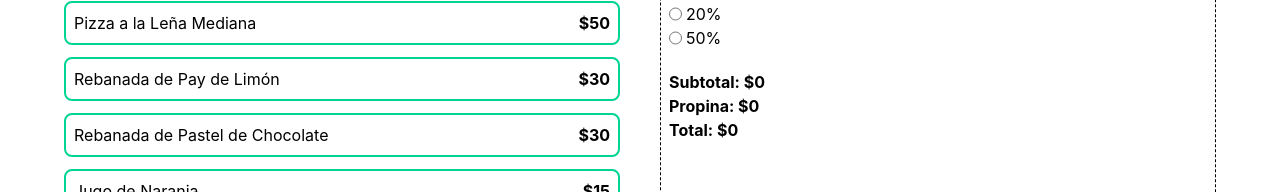
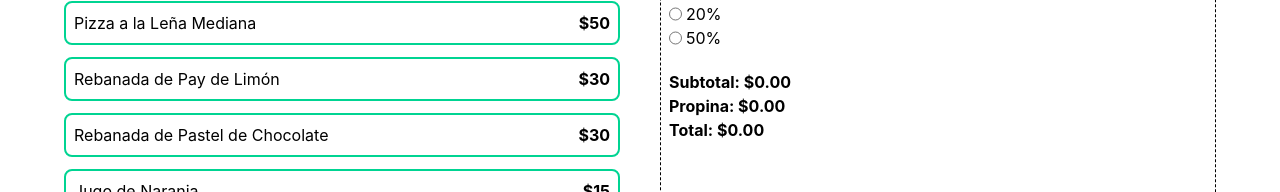
Before and after one commit to justjianpier/calculadora-propinas, a React (Vite) app: page / in a window 1280 px wide. Shown: the part 299-491 px from the top of the page. Built offline with nearby package versions, Linux system fonts and the light colour scheme.

Commit message:
refactor: apply formatCurrency to components

```diff
--- a/src/components/OrderTotals.tsx
+++ b/src/components/OrderTotals.tsx
@@ -1,3 +1,4 @@
+import { formatCurrency } from "../helpers";
 import type { OrderItem } from "../types";
 
 type OrderTotalProps = {
@@ -17,9 +18,9 @@ export function OrderTotal({ order, tip }: OrderTotalProps) {
 
   return (
     <div className="mt-5">
-      <p className="font-bold">Subtotal: ${subTotalAmount}</p>
-      <p className="font-bold">Propina: ${tipAmount}</p>
-      <p className="font-bold">Total: ${totalAmount}</p>
+      <p className="font-bold">Subtotal: {formatCurrency(subTotalAmount)}</p>
+      <p className="font-bold">Propina: {formatCurrency(tipAmount)}</p>
+      <p className="font-bold">Total: {formatCurrency(totalAmount)}</p>
     </div>
   );
 }
```
